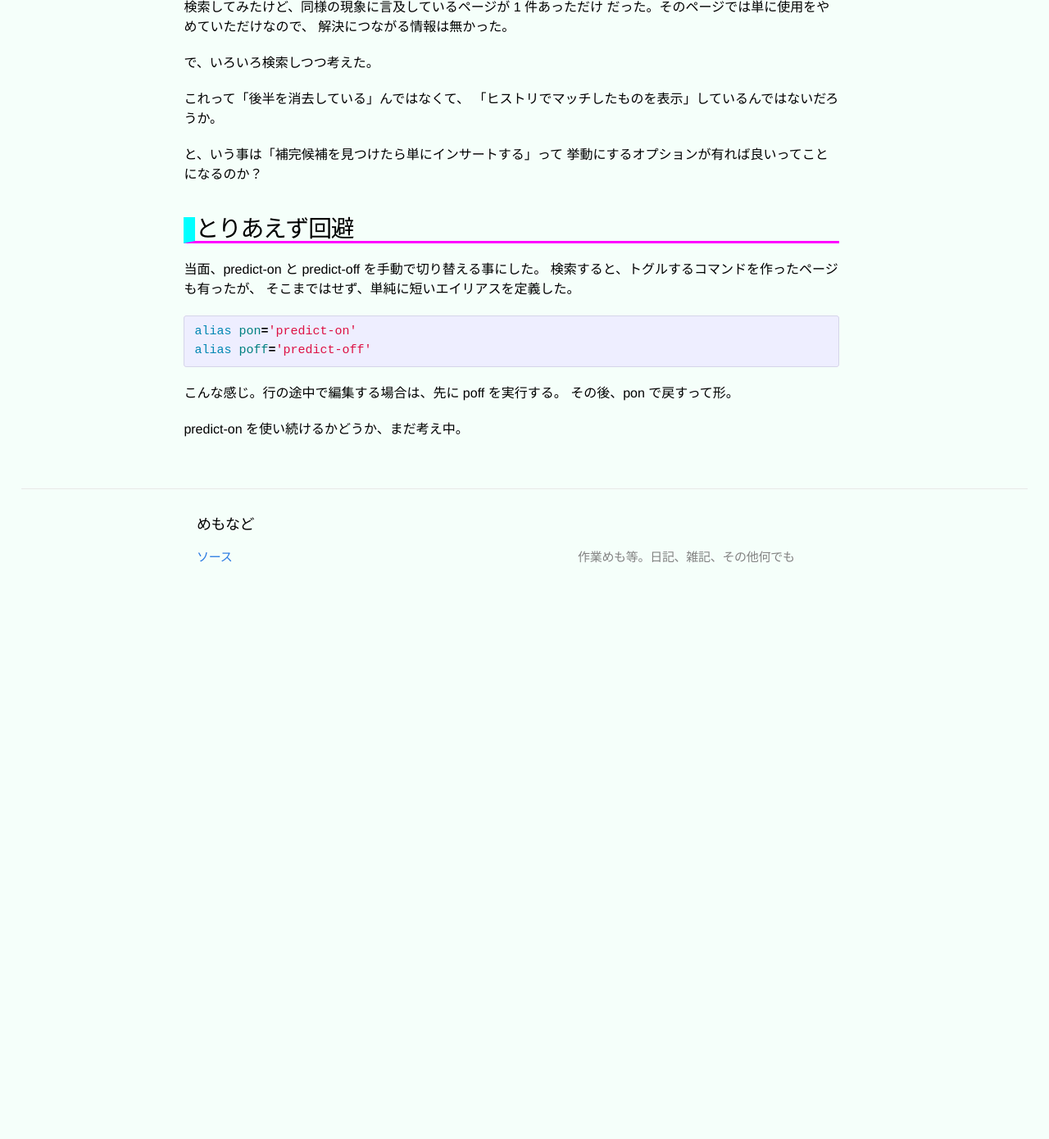
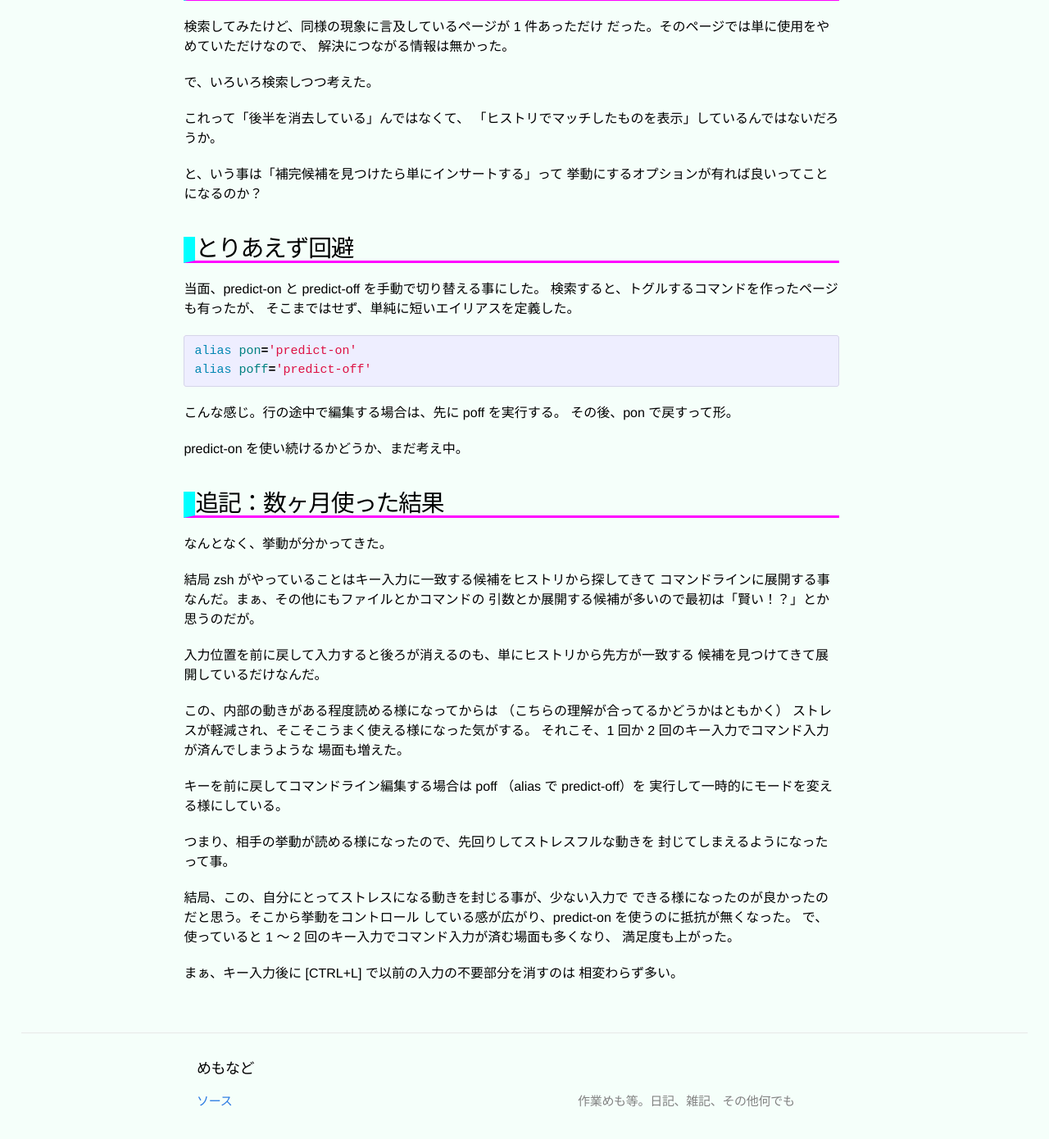
Before and after one commit to tayu/pages, a Jekyll site: the page built from main/_posts/2016-06-02-zsi-config.md, in a window 1280 px wide and 1400 px high, scrolled down 1439 px. Shown: the top 1390 px of the window at 82% size. Built offline with Jekyll 4.4.1, drawn with Linux system fonts in a browser that asks for light colours; before the commit the page ends 2176 px from its top, so only the background shows below that; some of the changed text lies outside the part shown.

Commit message:
2016-07-28

```diff
--- a/main/_posts/2016-06-02-zsi-config.md
+++ b/main/_posts/2016-06-02-zsi-config.md
@@ -86,3 +86,36 @@ alias poff='predict-off'
 その後、pon で戻すって形。
 
 predict-on を使い続けるかどうか、まだ考え中。
+
+
+# 追記：数ヶ月使った結果
+
+なんとなく、挙動が分かってきた。
+
+結局 zsh がやっていることはキー入力に一致する候補をヒストリから探してきて
+コマンドラインに展開する事なんだ。まぁ、その他にもファイルとかコマンドの
+引数とか展開する候補が多いので最初は「賢い！？」とか思うのだが。
+
+入力位置を前に戻して入力すると後ろが消えるのも、単にヒストリから先方が一致する
+候補を見つけてきて展開しているだけなんだ。
+
+この、内部の動きがある程度読める様になってからは
+（こちらの理解が合ってるかどうかはともかく）
+ストレスが軽減され、そこそこうまく使える様になった気がする。
+それこそ、1 回か 2 回のキー入力でコマンド入力が済んでしまうような
+場面も増えた。
+
+キーを前に戻してコマンドライン編集する場合は poff （alias で predict-off）を
+実行して一時的にモードを変える様にしている。
+
+つまり、相手の挙動が読める様になったので、先回りしてストレスフルな動きを
+封じてしまえるようになったって事。
+
+結局、この、自分にとってストレスになる動きを封じる事が、少ない入力で
+できる様になったのが良かったのだと思う。そこから挙動をコントロール
+している感が広がり、predict-on を使うのに抵抗が無くなった。
+で、使っていると 1 ～ 2 回のキー入力でコマンド入力が済む場面も多くなり、
+満足度も上がった。
+
+まぁ、キー入力後に [CTRL+L] で以前の入力の不要部分を消すのは
+相変わらず多い。
--- a/main/lang/feed.xml
+++ b/main/lang/feed.xml
@@ -5,8 +5,8 @@
     <description>プログラミング言語の超入門。または自分の学習の足跡として</description>
     <link>./</link>
     <atom:link href="./feed.xml" rel="self" type="application/rss+xml" />
-    <pubDate>Mon, 13 Jun 2016 16:23:03 +0900</pubDate>
-    <lastBuildDate>Mon, 13 Jun 2016 16:23:03 +0900</lastBuildDate>
+    <pubDate>Thu, 28 Jul 2016 00:45:05 +0900</pubDate>
+    <lastBuildDate>Thu, 28 Jul 2016 00:45:05 +0900</lastBuildDate>
     <generator>Jekyll v2.2.0</generator>
 
       <item>
```
Also changed, not shown: main/_posts/2016-07-27-Xming-error.md (added, +165 -0 lines).
